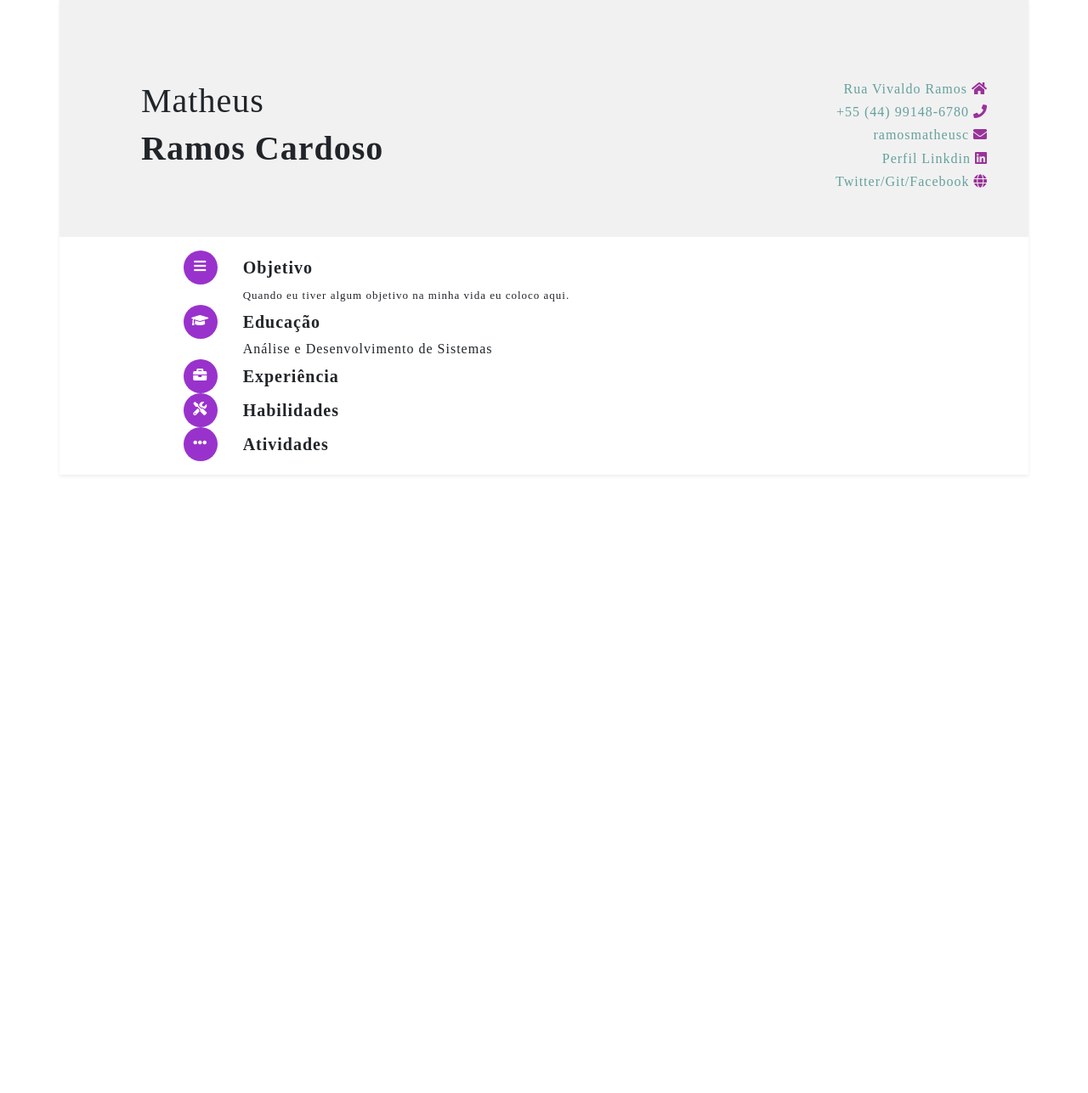
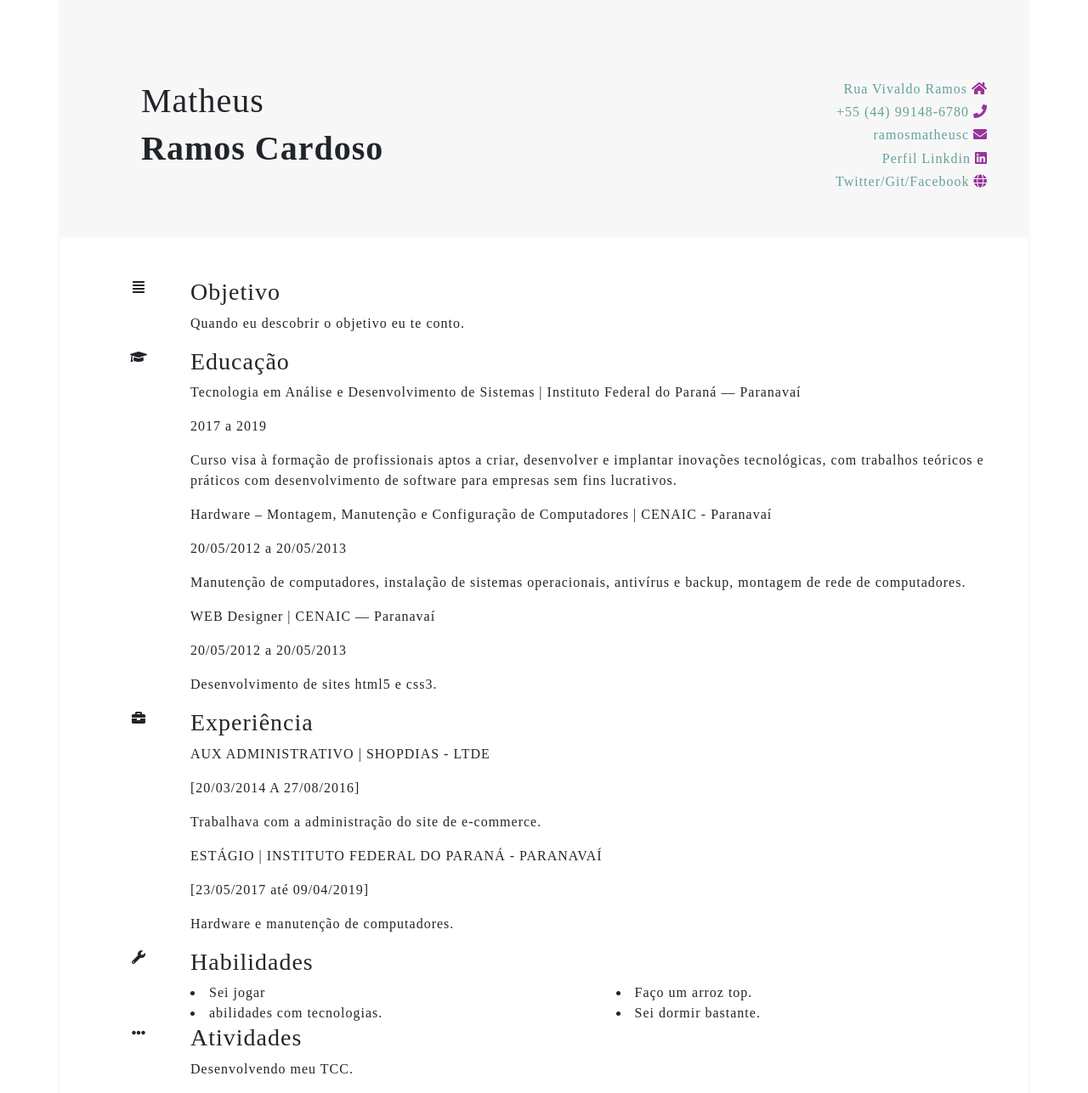
Before and after one commit to ramosmatheus/Phyton, a Django app: page /curriculum/ in a window 1280 px wide. Shown: the part 49-1336 px from the top of the page at 85% size. Before the commit the page ends 609 px from the top, so only its background shows below. Run offline with Django 3.2, Linux system fonts and the light colour scheme; some libraries are stand-ins or nearby versions.

Commit message:
Curriculum terminado e pagina sobre quase

```diff
--- a/Adotar/animais/templates/curriculum.html
+++ b/Adotar/animais/templates/curriculum.html
@@ -1,22 +1,25 @@
 <!DOCTYPE html>
 {% load static %}
 <html>
+
 <head>
   <meta charset="utf-8">
   <title></title>
   <link rel="stylesheet" href="https://use.fontawesome.com/releases/v5.8.1/css/all.css" integrity="sha384-50oBUHEmvpQ+1lW4y57PTFmhCaXp0ML5d60M1M7uH2+nqUivzIebhndOJK28anvf" crossorigin="anonymous">
   <link rel="stylesheet" href="https://stackpath.bootstrapcdn.com/bootstrap/4.1.3/css/bootstrap.min.css" integrity="sha384-MCw98/SFnGE8fJT3GXwEOngsV7Zt27NXFoaoApmYm81iuXoPkFOJwJ8ERdknLPMO" crossorigin="anonymous">
+  <link href="{% static 'css/estilo.css' %}" rel="stylesheet">
   <link href="{% static 'css/grayscale.css' %}" rel="stylesheet">
 </head>
+
 <body>
 
   <!-- Define o formato do site : inteiro ou centralizado -->
-  <div class="container shadow-sm mt-5" >
+  <div class="container shadow-sm mt-5">
 
-    <div class="row" style="background-color: #f1f1f1">
+    <div class="row" style="background-color: #F7F7F7">
 
       <div class="col-lg-8 p-5 mt-5 ml-5">
-        <h1><span>Matheus</span></h1>
+        <h1>Matheus</h1>
         <h1> <strong>Ramos Cardoso</strong> </h1>
       </div>
       <!-- Serve para criar uma coluna e linha  -->
@@ -25,34 +28,116 @@
         <h6 class="text-right"><a href="">+55 (44) 99148-6780 </a><i class="fa fa-phone  roxo"></i></h6>
         <h6 class="text-right"><a href="https://www.gmail.com" target="_blank">ramosmatheusc </a><i class="fas fa-envelope  roxo"></i> </h6>
         <h6 class="text-right"><a href="https://www.linkedin.com/in/ramosmatheusc/" target="_blank">Perfil Linkdin</a> <i class="fab fa-linkedin  roxo"> </i></h6>
-            <h6 class="text-right"><a href="https://twitter.com/RamosMatheusc" target="_blank">Twitter/</a><a href="https://github.com/ramosmatheus" target="_blank">Git/</a><a href="https://www.facebook.com/matheusramoscardoso" target="_blank">Facebook</a> <i class="fa fa-globe roxo " aria-hidden="true"> </i></h6>
+        <h6 class="text-right"><a href="https://twitter.com/RamosMatheusc" target="_blank">Twitter/</a><a href="https://github.com/ramosmatheus" target="_blank">Git/</a><a href="https://www.facebook.com/matheusramoscardoso"
+            target="_blank">Facebook</a> <i class="fa fa-globe roxo " aria-hidden="true"> </i></h6>
       </div>
     </div>
 
 
 
-        <div class="container p-3">
-          <div class="row">
-            <div class="col-2 text-right"><i class="fas fa-bars icon" ></i></div>
-            <div class="col-8 mt-2"><h5><strong>Objetivo</strong></h5>
-              <span style="font-size:13px;">Quando eu tiver algum objetivo na minha vida eu coloco aqui.</span>
+    <div class="pt-5 alinhamento">
+      <div class="row pl-5">
+        <div class="col-lg-1 text-right ">
+          <div id="icone" class="rounded-circle  text-center">
+            <i class="fas fa-align-justify "></i>
+          </div>
+        </div>
+        <div class="col-lg ">
+          <h3 > Objetivo</h3>
+          <p>Quando eu descobrir o objetivo eu te conto.</p>
+        </div>
+      </div>
+
+
+      <div class="row pl-5">
+        <div class="col-lg-1 text-right">
+          <div id="icone" class="rounded-circle p- text-center">
+            <i class="fa fa-graduation-cap" aria-hidden="true"></i>
 
           </div>
 
-            <div class="w-100"></div>
-            <div class="col-2 text-right"><i class="fas fa-graduation-cap icon"></i></div>
-            <div class="col-8 mt-2"><h5><strong>Educação</strong></h5>
-              <span>Análise e Desenvolvimento de Sistemas</span>
         </div>
-            <div class="w-100"></div>
-            <div class="col-2 text-right"><i class="fas fa-briefcase icon"></i></div>
-            <div class="col-8 mt-2"><h5><strong>Experiência</strong></h5></div>
-            <div class="w-100"></div>
-            <div class="col-2 text-right"><i class="fas fa-tools icon"></i></div>
-            <div class="col-8 mt-2"><h5><strong>Habilidades</strong></h5></div>
-            <div class="w-100"></div>
-            <div class="col-2 text-right"><i class="fas fa-ellipsis-h icon"></i></div>
-            <div class="col-8 mt-2"><h5><strong>Atividades</strong></h5></div>
+
+        <div class="col-lg">
+          <h3> Educação</h3>
+          <p id="negrito"> <span>Tecnologia em Análise e Desenvolvimento de Sistemas </span>| Instituto Federal do Paraná — Paranavaí
+          </p>
+          <p>2017 a 2019</p>
+          <p id="texto">Curso visa à formação de profissionais aptos a criar, desenvolver e implantar inovações tecnológicas, com trabalhos teóricos e práticos com desenvolvimento de software para empresas sem fins lucrativos.
+          </p>
+
+          <p id="negrito"> <span> Hardware –
+              Montagem, Manutenção e Configuração de Computadores </span>| CENAIC - Paranavaí</p>
+          <p>20/05/2012 a 20/05/2013</p>
+
+          <p id="texto"> Manutenção de computadores, instalação de sistemas operacionais, antivírus e backup, montagem de rede de computadores.</p>
+
+          <p id="negrito"> <span>WEB Designer </span>| CENAIC — Paranavaí </p>
+          <p>20/05/2012 a 20/05/2013</p>
+          <p id="texto">Desenvolvimento de sites html5 e css3. </p>
+
+        </div>
+      </div>
+    </div>
+    <div class="alinhamento">
+      <div class="row pl-5 ">
+        <div class="col-lg-1 text-right">
+          <div id="icone" class="rounded-circle p- text-center">
+            <i class="fa fa-briefcase" aria-hidden="true"></i>
+          </div>
+        </div>
+
+
+        <div class="col-lg">
+          <h3> Experiência</h3>
+          <p> <span>AUX ADMINISTRATIVO </span>| SHOPDIAS - LTDE </p>
+          <p>[20/03/2014 A 27/08/2016]</p>
+          <p id="texto">Trabalhava com a administração do site de e-commerce.</p>
+          <p id="negrito"><span>ESTÁGIO </span>| INSTITUTO FEDERAL DO PARANÁ - PARANAVAÍ</p>
+          <p>[23/05/2017 até 09/04/2019]</p>
+          <p id="texto">Hardware e manutenção de computadores.</p>
+
+        </div>
+      </div>
+    </div>
+    <div class="alinhamento">
+      <div class="row pl-5">
+        <div id="divicone" class="col-lg-1 text-right">
+          <div id="icone" class="rounded-circle p- text-center">
+            <i class="fa fa-wrench" aria-hidden="true"></i>
+          </div>
+        </div>
+
+        <div class="col-lg">
+          <h3> Habilidades</h3>
+
+
+          <div class="row">
+            <div class="col">
+              <li >Sei jogar</li>
+              <li >abilidades com tecnologias.</li>
+            </div>
+
+            <div class="col">
+              <li >Faço um arroz top.</li>
+              <li >Sei dormir bastante.</li>
+            </div>
+          </div>
+
+        </div>
+      </div>
+    </div>
+    <div class="alinhamento">
+      <div class="row pl-5">
+        <div class="col-lg-1 text-right">
+          <div id="icone" class="rounded-circle p- text-center">
+            <i class="fas fa-ellipsis-h "></i>
+          </div>
+        </div>
+
+        <div class="col-lg">
+          <h3>Atividades</h3>
+          <p>Desenvolvendo meu TCC.</p>
         </div>
       </div>
     </div>
@@ -63,4 +148,5 @@
   <script src="https://cdnjs.cloudflare.com/ajax/libs/popper.js/1.14.3/umd/popper.min.js" integrity="sha384-ZMP7rVo3mIykV+2+9J3UJ46jBk0WLaUAdn689aCwoqbBJiSnjAK/l8WvCWPIPm49" crossorigin="anonymous"></script>
   <script src="https://stackpath.bootstrapcdn.com/bootstrap/4.1.3/js/bootstrap.min.js" integrity="sha384-ChfqqxuZUCnJSK3+MXmPNIyE6ZbWh2IMqE241rYiqJxyMiZ6OW/JmZQ5stwEULTy" crossorigin="anonymous"></script>
 </body>
+
 </html>
```
Also changed, not shown: Adotar/animais/templates/inicio.html (+26 -9 lines), Adotar/animais/templates/sobre.html (+18 -1 lines), Adotar/static/css/grayscale.css (+21 -10 lines). Lines whose indentation alone changed are shown as unchanged.
